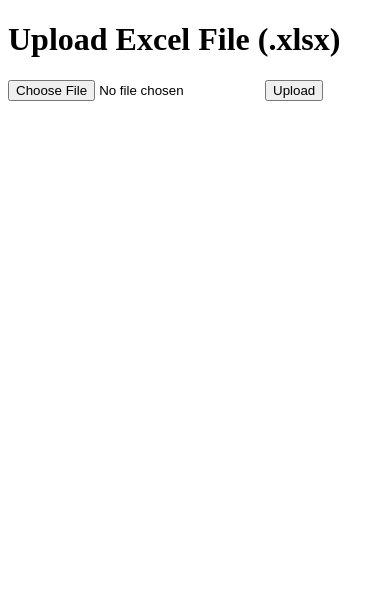
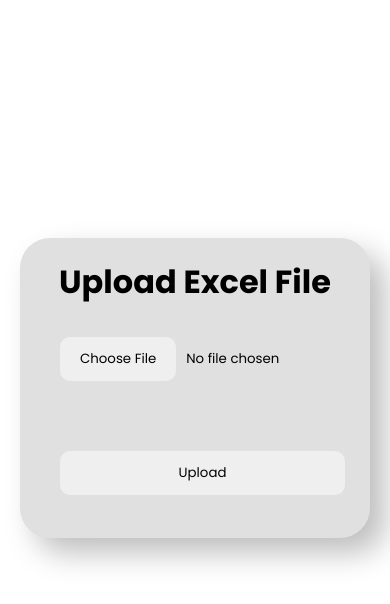
Before and after one commit to web-dev-akash/Sync_Data_Vevox_Zoho_Workshop, a website: page template/index.html in a window 390 px wide. Drawn offline with Linux system fonts and the light colour scheme.

Commit message:
Final Commit

```diff
--- a/template/index.html
+++ b/template/index.html
@@ -3,10 +3,86 @@
   <head>
     <meta charset="UTF-8" />
     <meta name="viewport" content="width=device-width, initial-scale=1.0" />
+    <link rel="preconnect" href="https://fonts.googleapis.com" />
+    <link rel="preconnect" href="https://fonts.gstatic.com" crossorigin />
+    <link
+      href="https://fonts.googleapis.com/css2?family=Poppins:wght@400;500;600;700;800&display=swap"
+      rel="stylesheet"
+    />
     <title>Upload Excel File</title>
   </head>
+  <style>
+    html {
+      margin: 0;
+      padding: 0;
+      box-sizing: border-box;
+      font-family: "Poppins", sans-serif;
+    }
+    body {
+      height: 90vh;
+      display: grid;
+      place-items: center;
+    }
+    .card {
+      text-align: center;
+      width: 600px;
+      height: 400px;
+      border-radius: 30px;
+      background: #e0e0e0;
+      box-shadow: 15px 15px 30px #bebebe, -15px -15px 30px #ffffff;
+    }
+    .card h1 {
+      margin-top: 50px;
+    }
+    .card form {
+      padding: 30px 80px;
+      display: grid;
+      grid-template-columns: 1fr;
+      gap: 90px;
+    }
+    .card form input[type="file"]::file-selector-button,
+    input[type="submit"],
+    input[type="file"] {
+      text-decoration: none;
+      border: none;
+      font-family: "Poppins", sans-serif;
+    }
+    .card form input[type="file"]::file-selector-button,
+    input[type="submit"] {
+      padding: 12px 20px;
+      border-radius: 10px;
+    }
+    .card form input[type="file"]::file-selector-button {
+      margin-right: 10px;
+    }
+    .card form input:hover,
+    input[type="file"]::file-selector-button:hover {
+      cursor: pointer;
+    }
+    @media (max-width: 480px) {
+      .card {
+        width: 350px;
+        height: 300px;
+      }
+      .card h1 {
+        margin-top: 20px;
+      }
+      .card form {
+        padding: 10px 40px;
+        display: grid;
+        grid-template-columns: 1fr;
+        gap: 70px;
+      }
+    }
+    @media (min-width: 481px) and (max-width: 767px) {
+      .card {
+        width: 450px;
+      }
+    }
+  </style>
   <body>
-    <h1>Upload Excel File (.xlsx)</h1>
+    <div class="card">
+      <h1>Upload Excel File</h1>
       <form action="/view" method="post" enctype="multipart/form-data">
         <input
           type="file"
@@ -15,5 +91,6 @@
         />
         <input type="submit" value="Upload" />
       </form>
+    </div>
   </body>
 </html>
```
Also changed, not shown: index.js (+4 -4 lines). Lines whose indentation alone changed are shown as unchanged.
